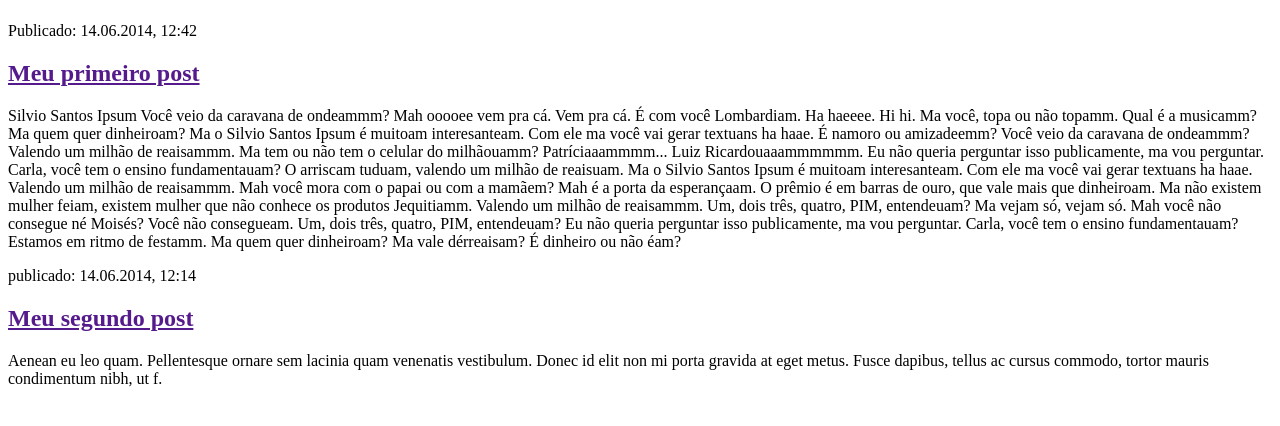
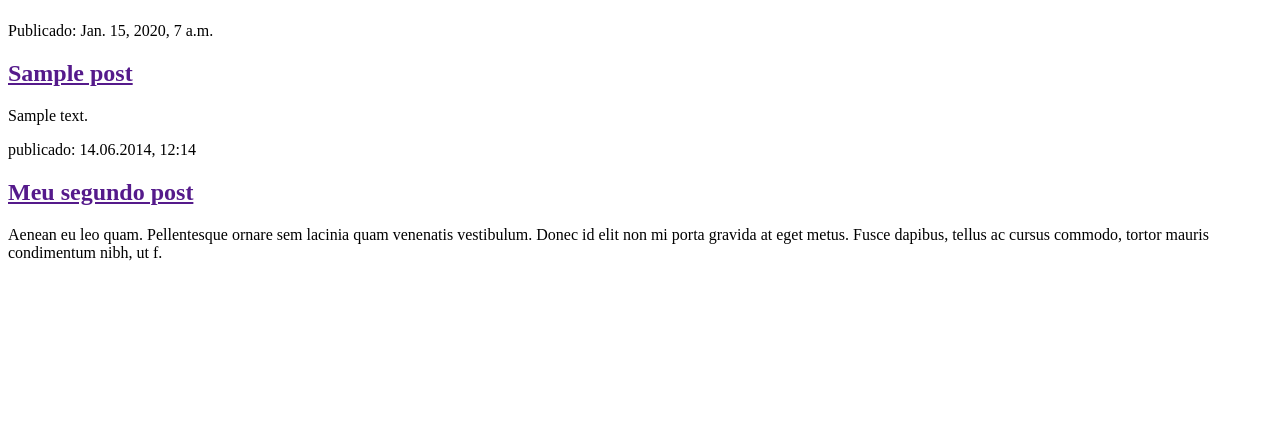
Before and after one commit to Elohim-Vault/DjangoBlog, a Django app: page / in a window 1280 px wide. Shown: the part 58-484 px from the top of the page. Run offline with Django 3.2, Linux system fonts and the light colour scheme; tables that the repository leaves empty hold one stand-in row (values such as "Sample post").

Commit message:
Implementando o Django em nosso template

```diff
--- a/blog/templates/blog/post_list.html
+++ b/blog/templates/blog/post_list.html
@@ -11,28 +11,18 @@
     <header>
         <h1>Blog Django</h1>
     </header>
+
+    {% for post in posts %}
     <div>
-        <p>Publicado: 14.06.2014, 12:42</p>
-        <h2><a href="">Meu primeiro post</a></h2>
-        <p>Silvio Santos Ipsum Você veio da caravana de ondeammm? Mah ooooee vem pra cá. Vem pra cá. É com você Lombardiam. Ha haeeee. Hi hi.
-            Ma você, topa ou não topamm. Qual é a musicamm? Ma quem quer dinheiroam? Ma o Silvio Santos Ipsum é muitoam interesanteam.
-            Com ele ma você vai gerar textuans ha haae. É namoro ou amizadeemm? Você veio da caravana de ondeammm?
-            Valendo um milhão de reaisammm. Ma tem ou não tem o celular do milhãouamm? Patríciaaammmm... Luiz Ricardouaaammmmmm.
-            Eu não queria perguntar isso publicamente, ma vou perguntar. Carla, você tem o ensino fundamentauam?
-            O arriscam tuduam, valendo um milhão de reaisuam. Ma o Silvio Santos Ipsum é muitoam interesanteam.
-            Com ele ma você vai gerar textuans ha haae. Valendo um milhão de reaisammm. Mah você mora com o papai ou com a mamãem?
-            Mah é a porta da esperançaam. O prêmio é em barras de ouro, que vale mais que dinheiroam. Ma não existem mulher feiam,
-            existem mulher que não conhece os produtos Jequitiamm. Valendo um milhão de reaisammm. Um, dois três, quatro, PIM, entendeuam?
-            Ma vejam só, vejam só. Mah você não consegue né Moisés? Você não consegueam. Um, dois três, quatro, PIM, entendeuam?
-            Eu não queria perguntar isso publicamente, ma vou perguntar. Carla, você tem o ensino fundamentauam? Estamos em ritmo de festamm.
-            Ma quem quer dinheiroam? Ma vale dérreaisam? É dinheiro ou não éam?
-        </p>
-        <div>
-            <p>publicado: 14.06.2014, 12:14</p>
-            <h2><a href="">Meu segundo post</a></h2>
-            <p>Aenean eu leo quam. Pellentesque ornare sem lacinia quam venenatis vestibulum. Donec id elit non mi porta gravida at eget metus. Fusce dapibus, tellus ac cursus commodo, tortor mauris condimentum nibh, ut f.</p>
-        </div>
-
+        <p>Publicado: {{ post.published_date }}</p>
+        <h2><a href="">{{ post.title}}</a></h2>
+        <p> {{ post.text }} </p>
+    </div>
+    {% endfor %}
+    <div>
+        <p>publicado: 14.06.2014, 12:14</p>
+        <h2><a href="">Meu segundo post</a></h2>
+        <p>Aenean eu leo quam. Pellentesque ornare sem lacinia quam venenatis vestibulum. Donec id elit non mi porta gravida at eget metus. Fusce dapibus, tellus ac cursus commodo, tortor mauris condimentum nibh, ut f.</p>
     </div>
 </body>
 </html>
--- a/blog/views.py
+++ b/blog/views.py
@@ -1,6 +1,8 @@
 from django.shortcuts import render
 from .models import Post
+from django.utils import timezone
 
 
 def post_list(request):
-    return render(request, 'blog/post_list.html', {})
+    posts = Post.objects.all()
+    return render(request, 'blog/post_list.html', {'posts': posts})
```
